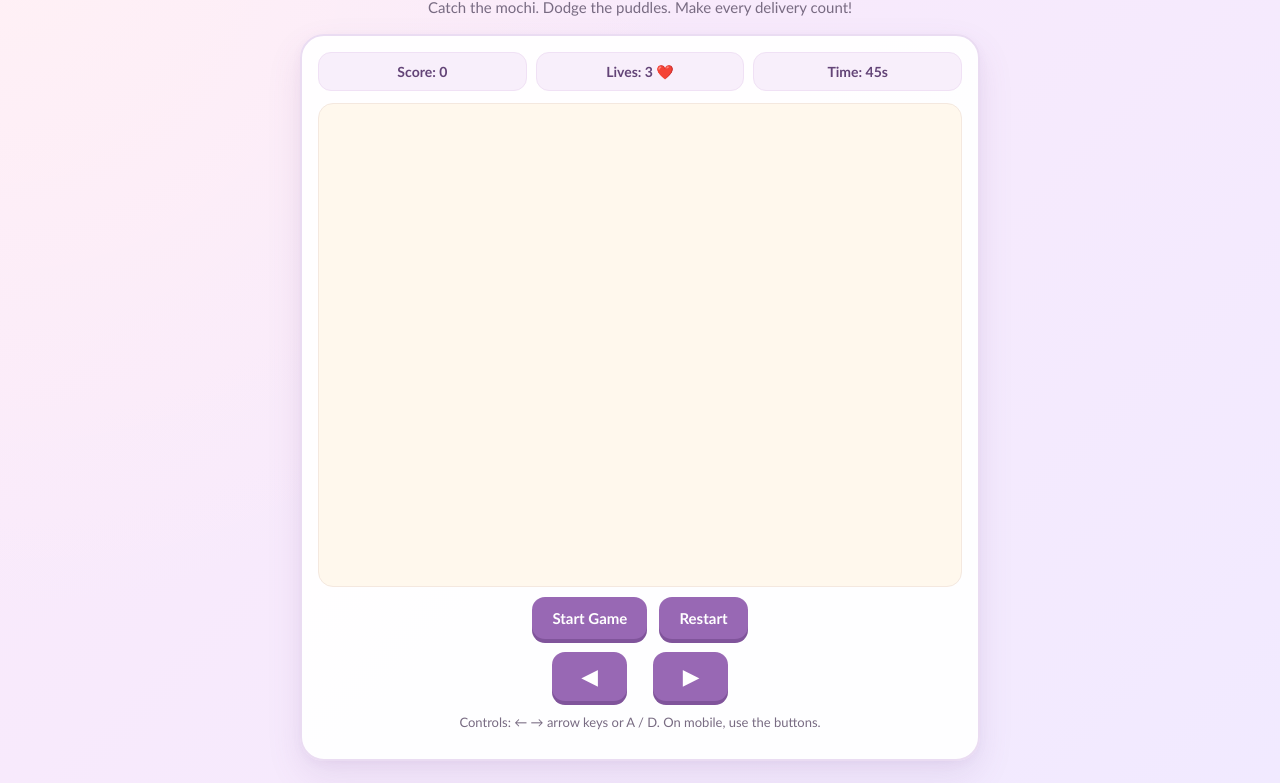
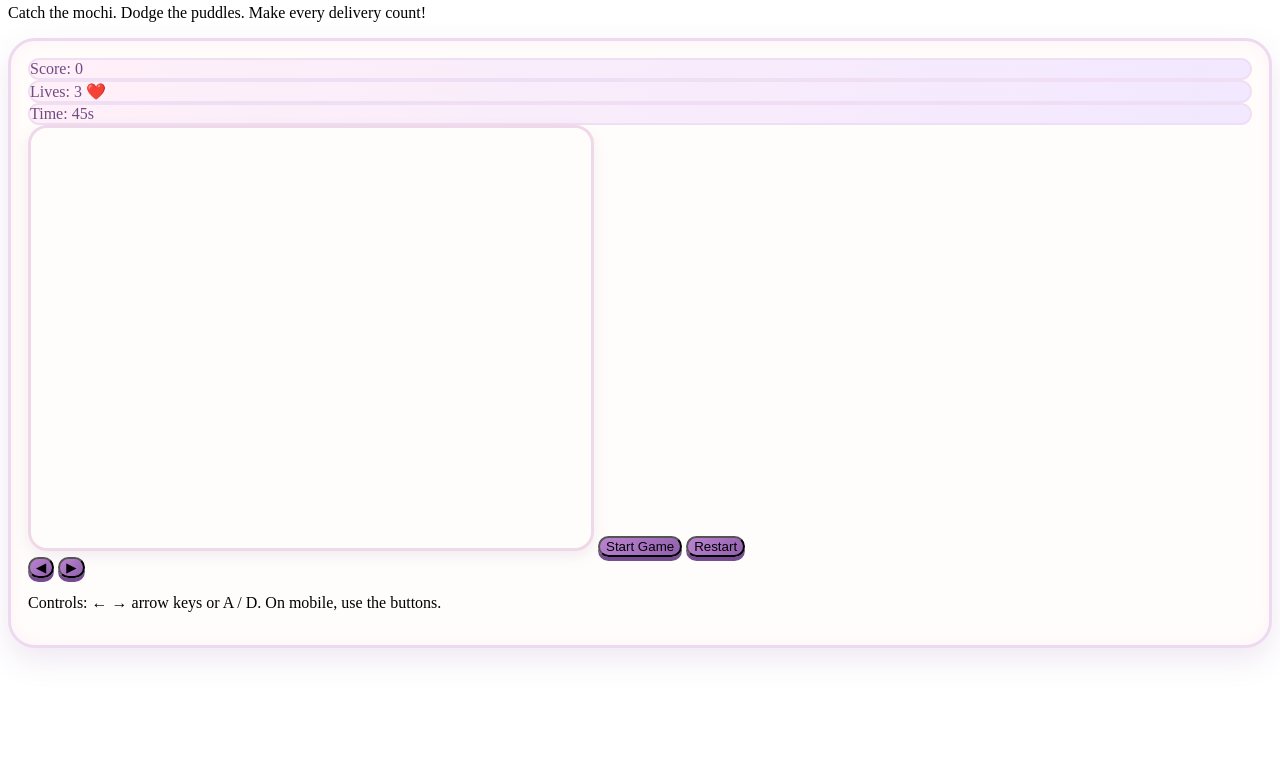
Before and after one commit to zeeennnii/mochi-delivery, a plain HTML site: page index.html in a window 1280 px wide. Shown: the part 77-860 px from the top of the page. After the commit the page ends 800 px from the top, so only its background shows below. Drawn offline with Linux system fonts and the light colour scheme.

Commit message:
Update style.css

```diff
--- a/style.css
+++ b/style.css
@@ -1,159 +1,61 @@
 
-* {
-    box-sizing: border-box;
+/* Bakery-themed game panel */
+.panel {
+    background: #fffdfb;
+    border: 3px solid #eddaef;
+    border-radius: 27px;
+    padding: 17px;
+
+    box-shadow:
+        0 12px 30px rgba(133, 81, 160, 0.13),
+        inset 0 0 15px rgba(255, 231, 247, 0.5);
 }
 
-body {
-    margin: 0;
-    min-height: 100vh;
-    display: grid;
-    place-items: center;
-    padding: 22px;
-
-    font-family: 'Trebuchet MS', system-ui, sans-serif;
-    color: #45344d;
-
-    background:
-        radial-gradient(circle at top left, #fff1f5, transparent 45%),
-        linear-gradient(135deg, #fceafa, #f1eaff);
+/* Cute title */
+h1 {
+    color: #9259a8;
+    text-shadow: 2px 3px 0 #f4d9ee;
+    letter-spacing: 1.5px;
 }
 
-.wrap {
-    width: min(100%, 680px);
-    text-align: center;
+/* Decorative stats */
+.stat {
+    background: linear-gradient(
+        135deg,
+        #fff0f8,
+        #f2e8ff
+    );
+
+    border: 2px solid #f0dff4;
+    border-radius: 15px;
+    color: #704b83;
 }
 
-h1 {
-    margin: 0 0 6px;
-    color: #8551a0;
-    font-size: clamp(28px, 5vw, 38px);
-    letter-spacing: 1px;
+/* Game canvas */
+canvas {
+    border: 3px solid #efd9e9;
+    border-radius: 19px;
+
+    box-shadow:
+        0 5px 14px rgba(125, 83, 139, 0.10);
 }
 
-.sub {
-    margin: 0 0 18px;
-    color: #786b82;
-    font-size: 15px;
-}
-
-.panel {
-    background: rgba(255, 255, 255, 0.95);
-    border: 2px solid #eadcf2;
-    border-radius: 24px;
-
-    padding: 16px;
-
-    box-shadow:
-        0 15px 35px rgba(126, 79, 151, 0.12),
-        0 3px 10px rgba(126, 79, 151, 0.05);
-}
-
-.stats {
-    display: flex;
-    justify-content: space-around;
-    gap: 9px;
-    margin-bottom: 12px;
-}
-
-.stat {
-    flex: 1;
-    padding: 10px 5px;
-
-    background: #f8effb;
-    border: 1px solid #f0e1f5;
-    border-radius: 13px;
-
-    color: #634477;
-    font-weight: 800;
-    font-size: 14px;
-}
-
-canvas {
-    display: block;
-    width: 100%;
-    height: auto;
+/* Bakery buttons */
+button {
+    background: linear-gradient(
+        135deg,
+        #bb83d0,
+        #9160ad
+    );
 
     border-radius: 15px;
-    border: 1px solid #f4e8df;
-
-    background: #fff8ed;
-    touch-action: none;
-}
-
-button {
-    border: none;
-    border-radius: 13px;
-
-    padding: 12px 20px;
-    margin: 10px 4px 0;
-
-    color: white;
-    background: #9868b4;
-
-    font-family: inherit;
-    font-size: 15px;
-    font-weight: 800;
-
-    cursor: pointer;
-
-    box-shadow: 0 4px 0 #80549b;
-    transition: 0.2s ease;
+    box-shadow: 0 4px 0 #754b91;
 }
 
 button:hover {
-    background: #80549b;
-    transform: translateY(-2px);
+    background: linear-gradient(
+        135deg,
+        #d09ce0,
+        #a875c1
+    );
 }
-
-button:active {
-    transform: translateY(2px);
-    box-shadow: none;
-}
-
-.controls {
-    color: #786b82;
-    font-size: 13px;
-    margin-top: 13px;
-}
-
-.touch {
-    display: flex;
-    justify-content: center;
-    gap: 18px;
-    margin-top: 8px;
-}
-
-.touch button {
-    min-width: 75px;
-    font-size: 20px;
-    margin-top: 5px;
-}
-
-@media (max-width: 480px) {
-    body {
-        padding: 12px;
-    }
-
-    .panel {
-        padding: 10px;
-        border-radius: 18px;
-    }
-
-    .stats {
-        gap: 5px;
-    }
-
-    .stat {
-        font-size: 12px;
-        padding: 9px 3px;
-    }
-
-    button {
-        padding: 11px 15px;
-        font-size: 13px;
-    }
-
-    .controls {
-        font-size: 11px;
-    }
-}
```
